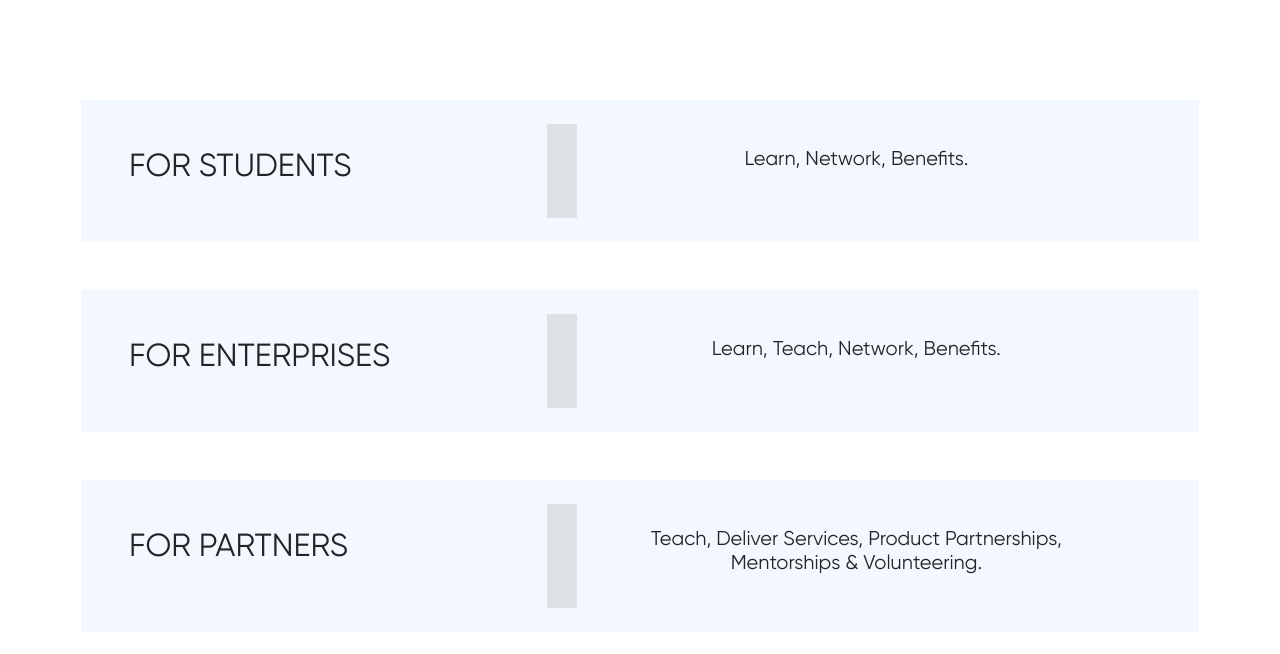
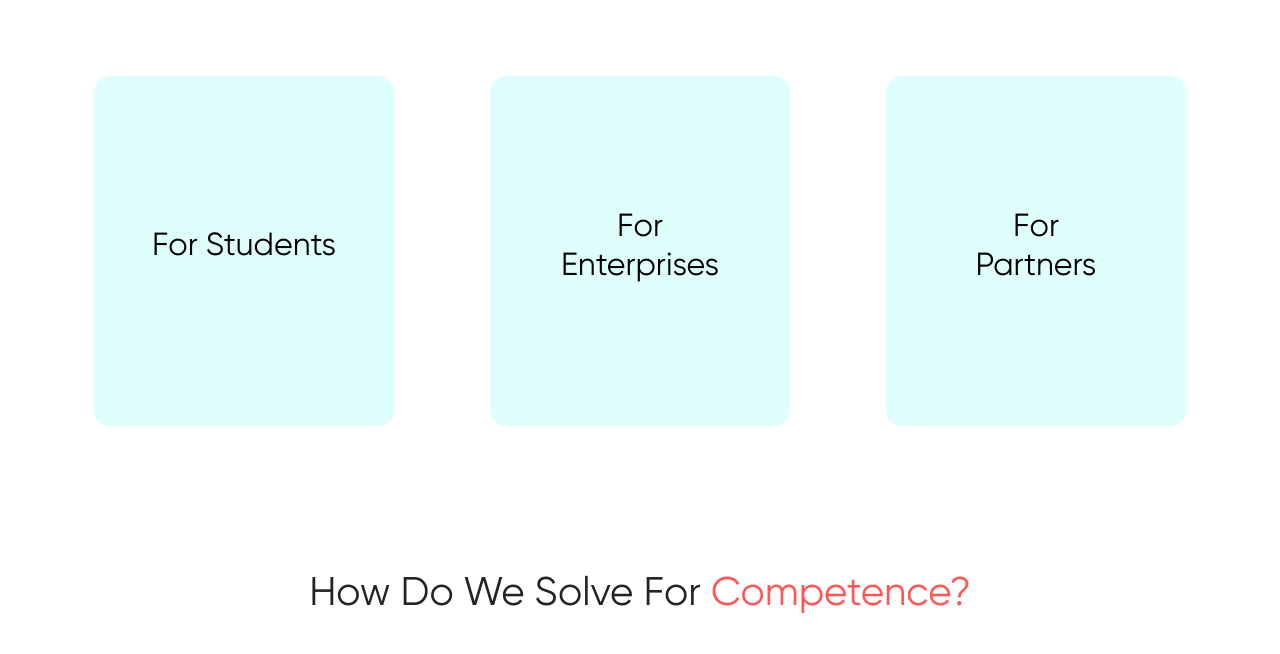
Before and after one commit to syedbilal28/forteforge, a Django app: template learning/templates/learning/index.html in a window 1280 px wide. Shown: the part 1047-1701 px from the top of the page. Run offline with Django 3.2, Linux system fonts and the light colour scheme; the template is opened without the code that fills it, so the values that code supplies are empty, except form fields; tables that the repository leaves empty hold one stand-in row (values such as "Sample post"); form fields are guessed from the names that the template uses; some libraries are stand-ins or nearby versions; grey boxes are pictures that could not be loaded.

Commit message:
category changed design

```diff
--- a/learning/templates/learning/footer.html
+++ b/learning/templates/learning/footer.html
@@ -33,7 +33,7 @@
             <a href="{% url 'Events' %}" class="text-reset">Events</a>
             </p>
             <p>
-            <a href="#!" class="text-reset">Resource Center: Forteforge Research Themes & Material</a>
+            <a href="#!" class="text-reset">Resource Center</a>
             </p>
 
         </div>
--- a/learning/templates/learning/header.html
+++ b/learning/templates/learning/header.html
@@ -26,8 +26,9 @@
                 <a href="{% url 'Events' %}" class="nav-link m-2 menu-item" id="learning-assessment-events">Learning & Assessment Events</a>
                 <ul class="dropdown-menu text-center" id="learning-assessment-dropdown" aria-labelledby="dropdownMenuButton1">
                     <li class="py-2 m-2 border"><a class="dropdown-item" href="{% url 'LiveEvents' %}">Live Events</a></li>
-                    <!-- <li class="py-2 m-2 border"><a class="dropdown-item" href="#">Industry Agnostic Courses</a></li> -->
                     <li class="py-2 m-2 border"><a class="dropdown-item" href="{% url 'IndustrySpecific' %}">Industry Specific Courses</a></li>
+                    <li class="py-2 m-2 border"><a class="dropdown-item" href="#">Industry Agnostic Courses</a></li>
+
                     <li class="py-2 m-2 border"><a class="dropdown-item" href="#">Assessment Solutions</a></li>
                   </ul>
             </li>
--- a/learning/templates/learning/index.html
+++ b/learning/templates/learning/index.html
@@ -27,6 +27,27 @@
             color: #FF5656;
         border: none;
         transition: 0.2s;
+        }
+        .category{
+            background-color: #DEFFFC;
+            border-radius: 1rem;
+            border: none !important;
+            color: black;
+            font-weight: 500;
+            min-width: 300px;
+            max-width: 300px;
+            min-height: 350px;
+        }
+        .category:hover{
+            cursor: pointer;
+            background-color: #FF5656;
+            border: none !important;
+            color: #EBF2FA;
+            transition: 0.2s;
+
+        }
+        .hidden-desc{
+            display: none;
         }
     </style>
 </head>
@@ -117,9 +138,37 @@
           </div>
 
           <!-- Categories section -->
-          <div class="categories p-5 my-5">
-              <div class="categories-wrapper d-flex flex-column px-5">
-                <div class="row category my-4">
+          <div class="categories d-flex justify-content-center p-5 my-5">
+              <div class="categories-wrapper d-flex px-5">
+                <div class="category mx-5 p-5 text-center border d-flex justify-content-center align-items-center">
+                    <div>
+                        <p class="h2 category-title">For Students</p>
+                    </div>
+                    <div class="hidden-desc ">
+                        <i class="fas fa-graduation-cap h2 py-3"></i>
+                        <p class="h5 category-desc">Learn, Network, Benefits.</p>
+                    </div>
+                </div>
+                <div class="category mx-5 p-5 text-center border d-flex justify-content-center align-items-center">
+                    <div>
+                        <p class="h2 category-title">For Enterprises</p>
+                    </div>
+                    <div class="hidden-desc">
+                        <i class="fas fa-user-tie h2 py-3"></i>
+                        <p class="h5 category-desc">Learn, Teach, Network, Benefits.</p>
+                    </div>
+                </div>
+                <div class="category mx-5 p-5 text-center border d-flex justify-content-center align-items-center">
+                    <div>
+
+                        <p class="h2 category-title visible">For Partners</p>
+                    </div>
+                    <div class="hidden-desc">
+                        <i class="fas fa-handshake h2 py-3"></i>
+                        <p class="h5 category-desc">Teach, Deliver Services, Product Partnerships, Mentorships & Volunteering.</p>
+                    </div>
+                </div>
+                <!-- <div class="row category my-4">
 
                     <div class="col-5 p-5">
                         <p class="h2 category-title">FOR STUDENTS</p>
@@ -154,7 +203,7 @@
                     <div class="col-6 p-5 text-center">
                         <p class="h5 catgory-desc">Teach, Deliver Services, Product Partnerships, Mentorships & Volunteering.</p>
                     </div>
-                </div>
+                </div> -->
 
               </div>
           </div>
@@ -308,6 +357,26 @@
       </div>
       {% include "learning/footer.html" %}
         <script>
+            $(".category").mouseover(function(){
+
+                target=this.children[0]
+                $(target).css("display","none")
+                // $(target).addClass("hidden")
+                target=this.children[1]
+                $(target).css("display","block")
+
+
+            })
+            $(".category").mouseleave(function(){
+
+                target=this.children[1]
+                // $(target).addClass("hidden")
+                $(target).css("display","none")
+                target=this.children[0]
+                $(target).css('display',"block")
+                // $(target).removeClass("hidden")
+
+            })
             function ScrollDown(){
                 window.scrollBy(0, window.innerHeight);
             }
```
